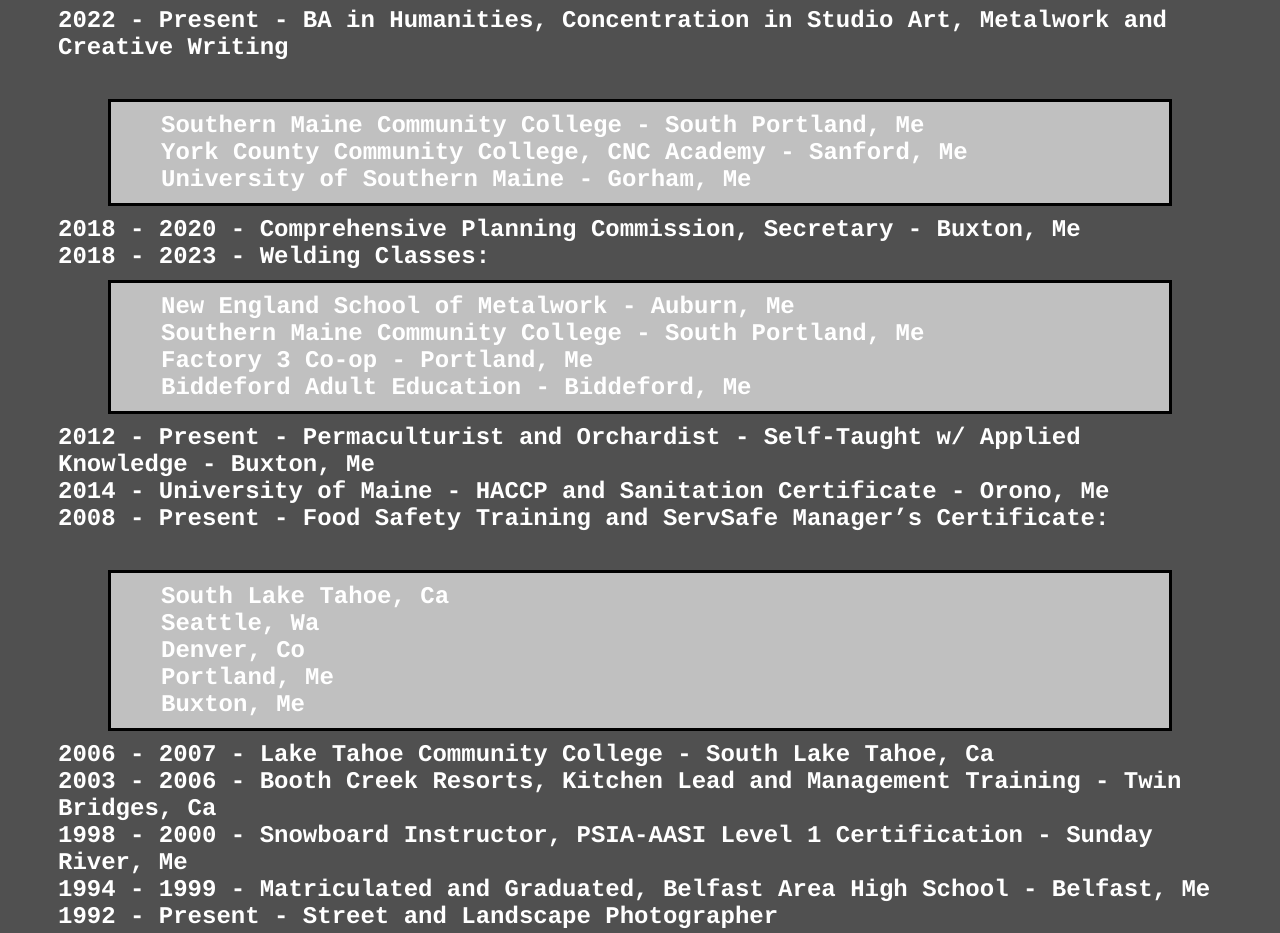
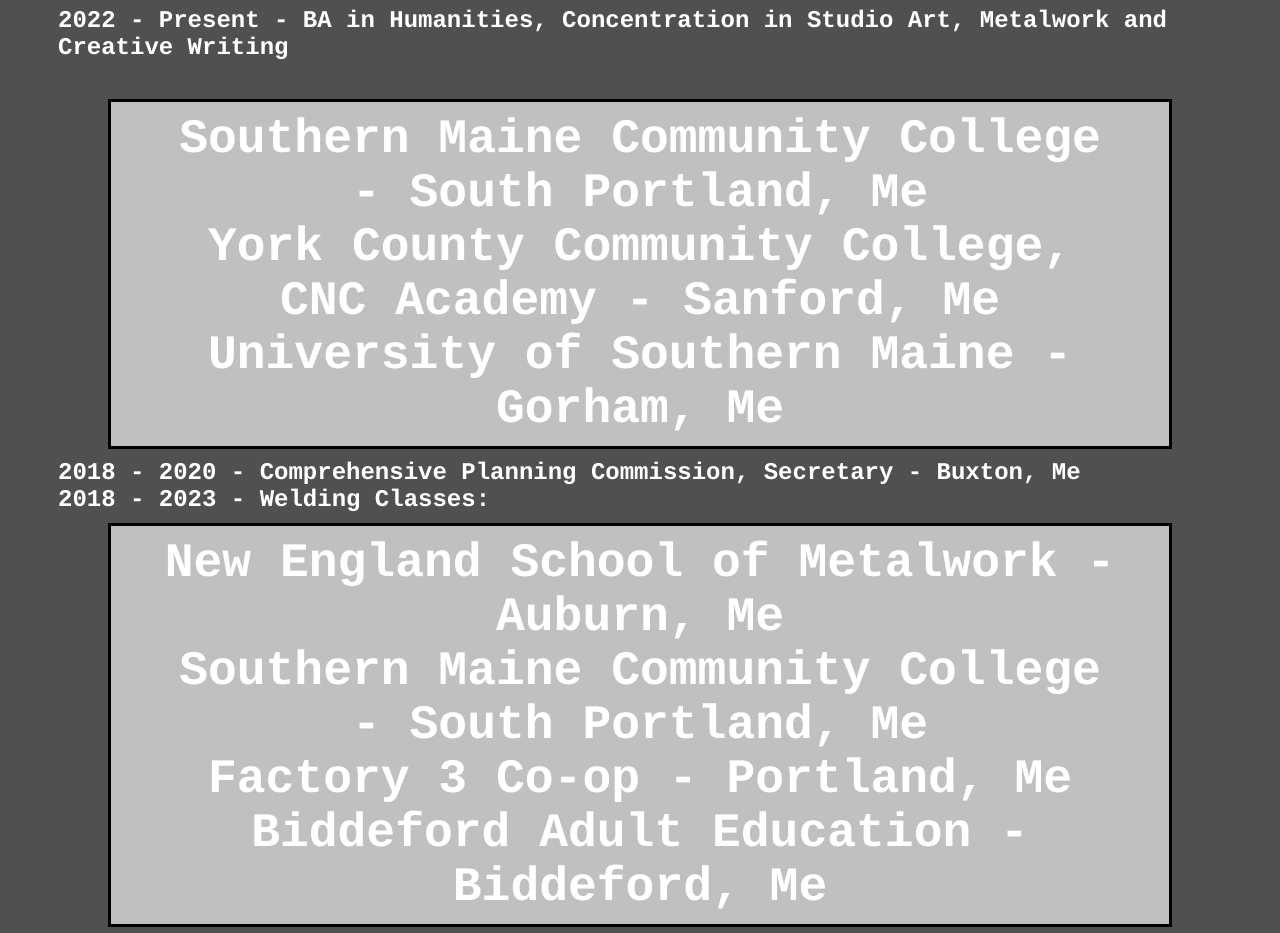
Before and after one commit to RP9K/Portfolio, a plain HTML site: page index.html in a window 1280 px wide. Shown: the part 1129-2062 px from the top of the page. Drawn offline with Linux system fonts and the light colour scheme.

Commit message:
Update index.html

```diff
--- a/index.html
+++ b/index.html
@@ -101,31 +101,31 @@ p {
 
 <h4>Education and Training<h4>
 <h3>2022 - Present - BA in Humanities, Concentration in Studio Art, Metalwork and Creative Writing</h3><br>
-<div><h3>
+<div><h4>
 Southern Maine Community College - South Portland, Me<br>
 York County Community College, CNC Academy - Sanford, Me<br>
-University of Southern Maine - Gorham, Me<br></h3>
+University of Southern Maine - Gorham, Me<br></h4>
 </div>
 
 <h3>2018 - 2020 - Comprehensive Planning Commission, Secretary - Buxton, Me<br>
 2018 - 2023 - Welding Classes:<br></h3>
-<div><h3>
+<div><h4>
 New England School of Metalwork - Auburn, Me<br>
 Southern Maine Community College - South Portland, Me<br>
 Factory 3 Co-op - Portland, Me<br>
-Biddeford Adult Education - Biddeford, Me<br></h3>
+Biddeford Adult Education - Biddeford, Me<br></h4>
 </div>
 
 <h3>
 2012 - Present - Permaculturist and Orchardist - Self-Taught w/ Applied Knowledge - Buxton, Me<br>
 2014 - University of Maine - HACCP and Sanitation Certificate - Orono, Me<br>
 2008 - Present - Food Safety Training and ServSafe Manager’s Certificate:</h3><br>
-<div> <h3>
+<div> <h4>
   South Lake Tahoe, Ca<br>
   Seattle, Wa<br>
   Denver, Co<br>
   Portland, Me<br>
-  Buxton, Me<br></h3>
+  Buxton, Me<br></h4>
 </div>
 
 <h3>
```
